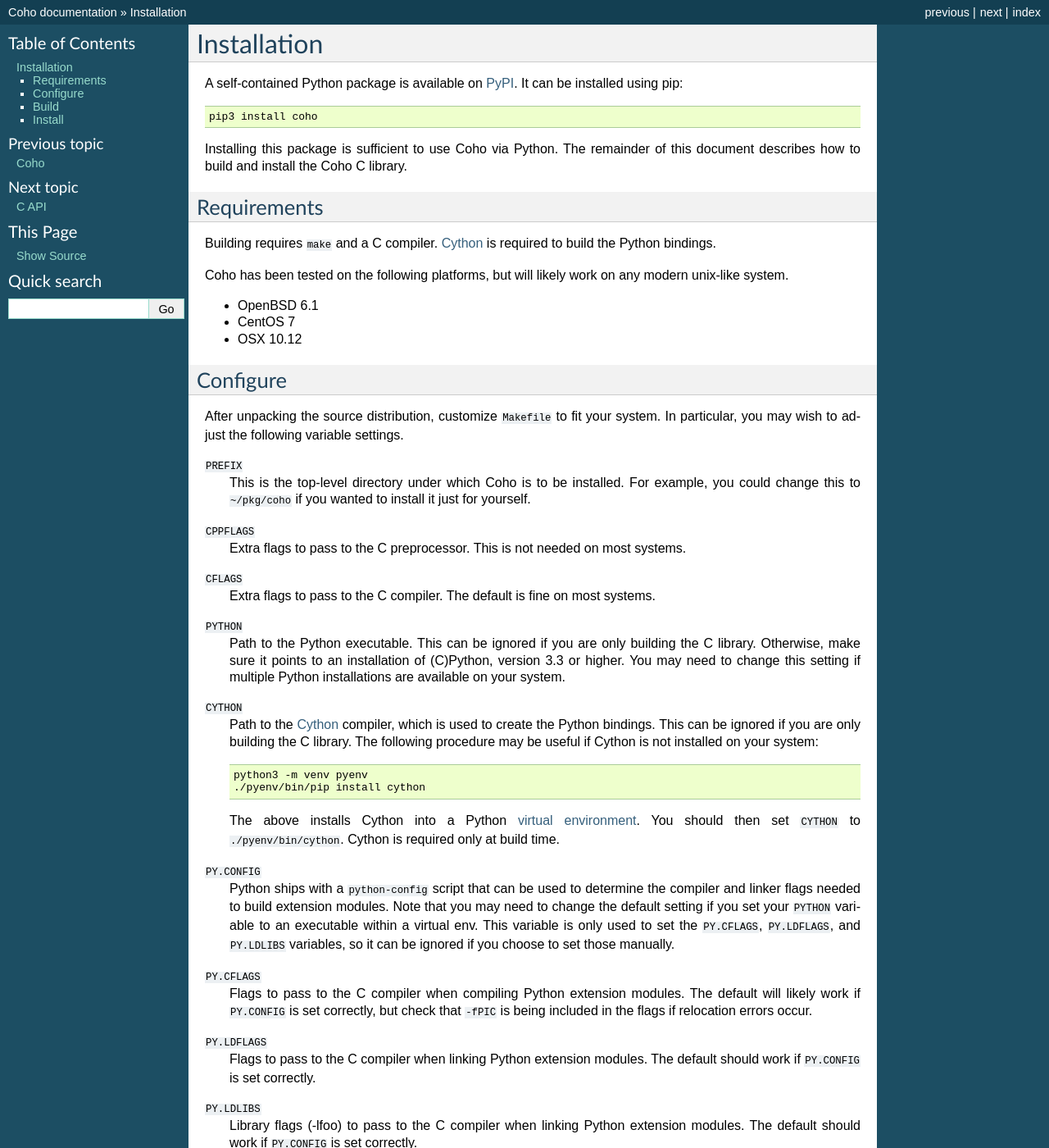
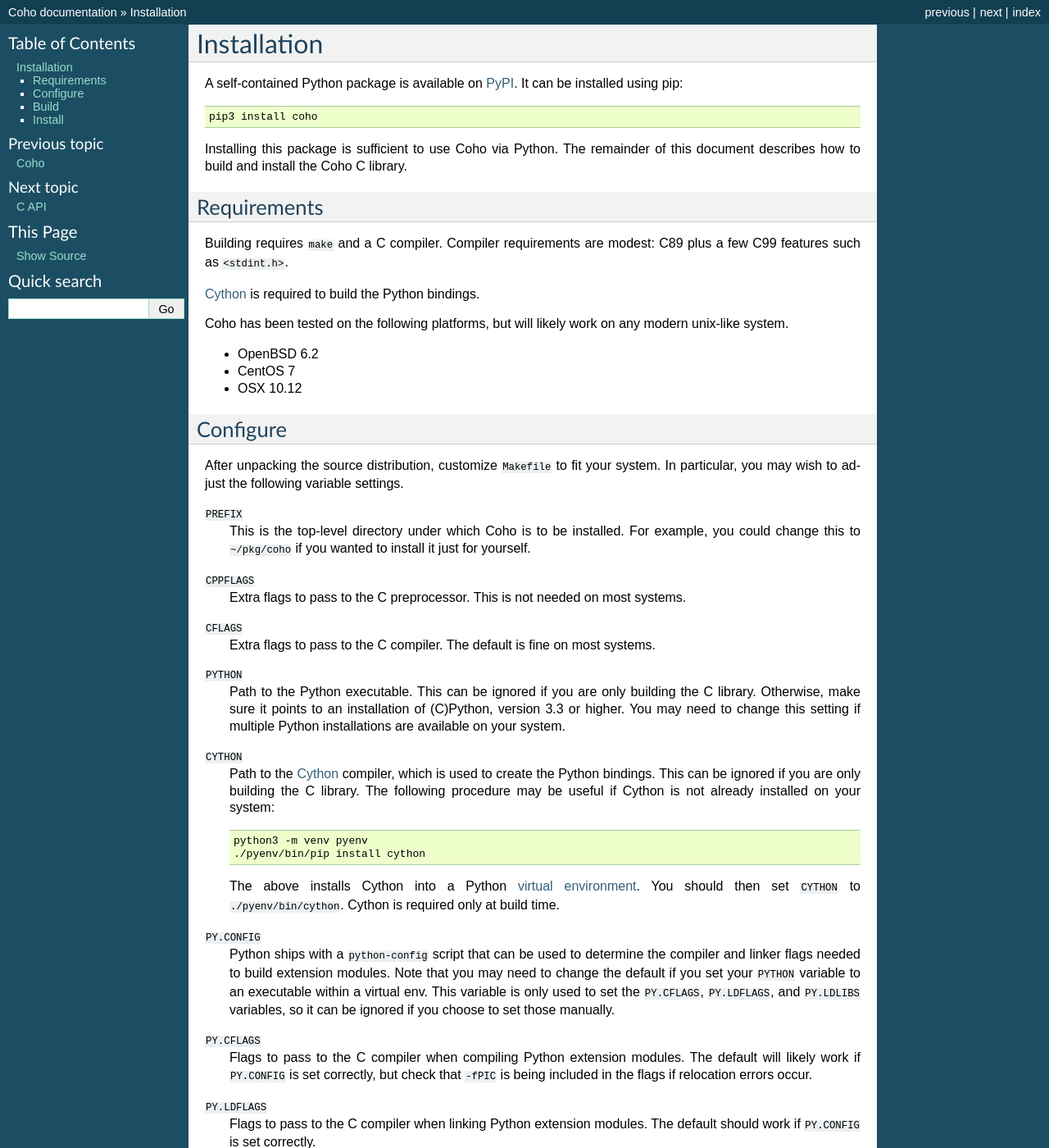
Before and after one commit to cornett/coho, a Sphinx documentation site: the page built from doc/INSTALL.rst, in a window 1280 px wide and 1400 px high. Shown: the whole window at 82% size. Built offline with Sphinx 7.4.7, drawn with Linux system fonts in a browser that asks for light colours.

Commit message:
Improve installation instructions

```diff
--- a/doc/INSTALL.rst
+++ b/doc/INSTALL.rst
@@ -17,12 +17,15 @@
 ------------
 
 Building requires ``make`` and a C compiler.
+Compiler requirements are modest: C89 plus a
+few C99 features such as ``<stdint.h>``.
+
 `Cython`_ is required to build the Python bindings.
 
 Coho has been tested on the following platforms, but will likely work
 on any modern unix-like system.
 
-* OpenBSD 6.1
+* OpenBSD 6.2
 * CentOS 7
 * OSX 10.12
 
@@ -60,7 +63,7 @@
     Python bindings.
     This can be ignored if you are only building the C library.
     The following procedure may be useful if Cython is
-    not installed on your system::
+    not already installed on your system::
 
         python3 -m venv pyenv
         ./pyenv/bin/pip install cython
@@ -74,7 +77,7 @@
     Python ships with a ``python-config`` script that can be used to
     determine the compiler and linker flags needed to build
     extension modules.
-    Note that you may need to change the default setting
+    Note that you may need to change the default
     if you set your ``PYTHON`` variable to an executable
     within a virtual env.
     This variable is only used to set the ``PY.CFLAGS``, ``PY.LDFLAGS``,
```
